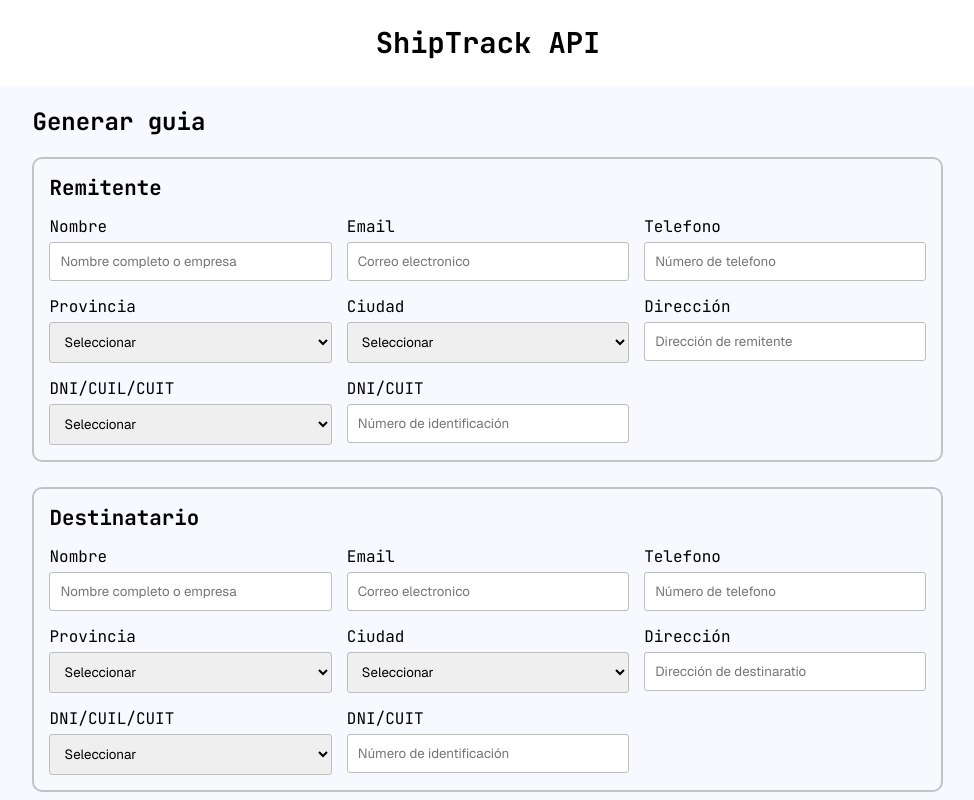
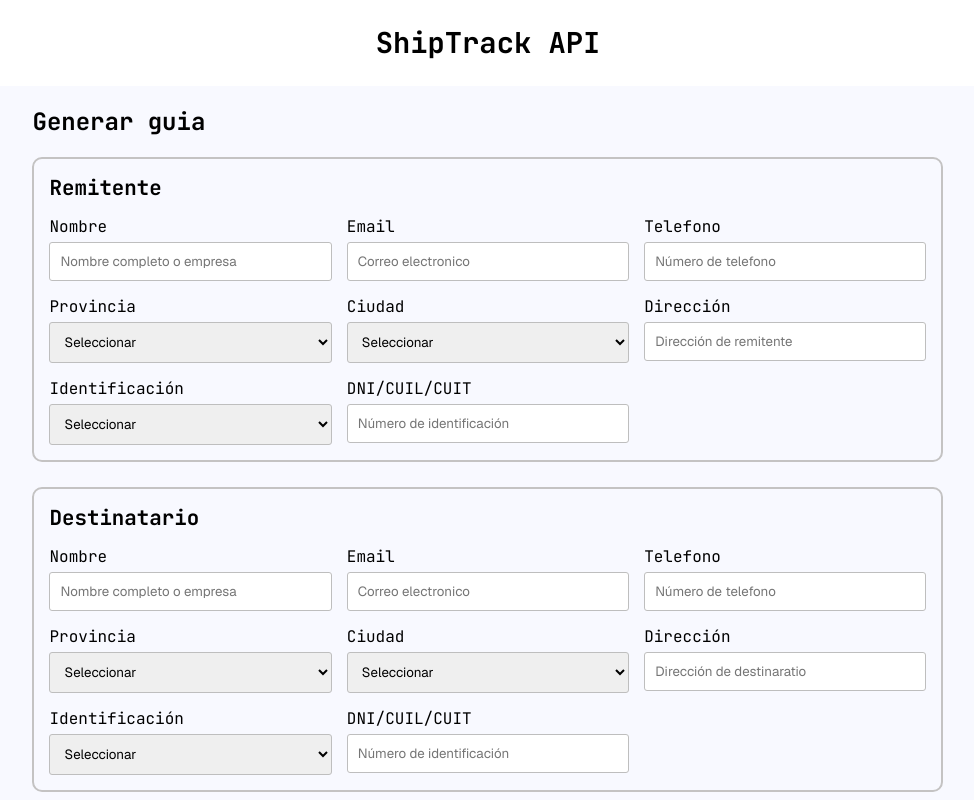
Before and after one commit to Eze-Medina/nyc-logistics-tracking-frontend, a React (Vite) app: page / in a window 1280 px wide. Shown: the top 800 px of the page, without its empty margins (152-1126 px from the left). Built offline with nearby package versions, Linux system fonts and the light colour scheme.

Commit message:
fist commit

```diff
--- a/package.json
+++ b/package.json
@@ -11,6 +11,7 @@
   },
   "dependencies": {
     "@react-pdf/renderer": "^4.5.1",
+    "@vercel/analytics": "^2.0.1",
     "lucide-react": "^1.23.0",
     "react": "^19.2.7",
     "react-dom": "^19.2.7",
--- a/src/modules/home/components/form/receiverForm/ReceiverForm.tsx
+++ b/src/modules/home/components/form/receiverForm/ReceiverForm.tsx
@@ -30,8 +30,8 @@ export const ReceiverForm = (props: Props) => {
         <InputSelect labelName='Provincia' name='destination.province' value={props.provinceDestination} onInputChange={props.onInputChange} list={provinces} />
         <InputSelect labelName='Ciudad' name='destination.city' value={props.cityDestination} onInputChange={props.onInputChange} list={citys} />
         <InputText type='text' labelName='Dirección' name='receiver.address' value={props.receiverAddress} placeholder='Dirección de destinaratio' onInputChange={props.onInputChange} />
-        <InputSelect labelName='DNI/CUIL/CUIT' name='receiver.idType' value={props.receiverIdType} onInputChange={props.onInputChange} list={types} />
-        <InputText type='number' labelName='DNI/CUIT' name='receiver.id' value={props.receiverId} placeholder='Número de identificación' onInputChange={props.onInputChange} />
+        <InputSelect labelName='Identificación' name='receiver.idType' value={props.receiverIdType} onInputChange={props.onInputChange} list={types} />
+        <InputText type='number' labelName='DNI/CUIL/CUIT' name='receiver.id' value={props.receiverId} placeholder='Número de identificación' onInputChange={props.onInputChange} />
       </div>
     </div>
   )
--- a/src/modules/home/components/form/senderForm/SenderForm.tsx
+++ b/src/modules/home/components/form/senderForm/SenderForm.tsx
@@ -30,8 +30,8 @@ export const SenderForm = (props: Props) => {
         <InputSelect labelName='Provincia' name='origin.province' value={props.provinceOrigin} onInputChange={props.onInputChange} list={provinces} />
         <InputSelect labelName='Ciudad' name='origin.city' value={props.cityOrigin} onInputChange={props.onInputChange} list={citys} />
         <InputText type='text' labelName='Dirección' name='sender.address' value={props.senderAddress} placeholder='Dirección de remitente' onInputChange={props.onInputChange} />
-        <InputSelect labelName='DNI/CUIL/CUIT' name='sender.idType' value={props.senderIdType} onInputChange={props.onInputChange} list={types} />
-        <InputText type='number' labelName='DNI/CUIT' name='sender.id' value={props.senderId} placeholder='Número de identificación' onInputChange={props.onInputChange} />
+        <InputSelect labelName='Identificación' name='sender.idType' value={props.senderIdType} onInputChange={props.onInputChange} list={types} />
+        <InputText type='number' labelName='DNI/CUIL/CUIT' name='sender.id' value={props.senderId} placeholder='Número de identificación' onInputChange={props.onInputChange} />
       </div>
     </div>
   )
--- a/src/shared/components/Layout.tsx
+++ b/src/shared/components/Layout.tsx
@@ -1,3 +1,5 @@
+import { Analytics } from "@vercel/analytics/react"
+
 import { Outlet } from "react-router";
 import { Navbar } from "./navbar/Navbar";
 import style from './layout.module.css'
@@ -6,6 +8,7 @@ import style from './layout.module.css'
 export const Layout = () => {
   return (
     <div className={style.layout}>
+      <Analytics />
       <Navbar />
       <main className={style.layout_main}>
         <Outlet />
```
Also changed, not shown: 1 other file (tests, documents, lock files or other folders).
